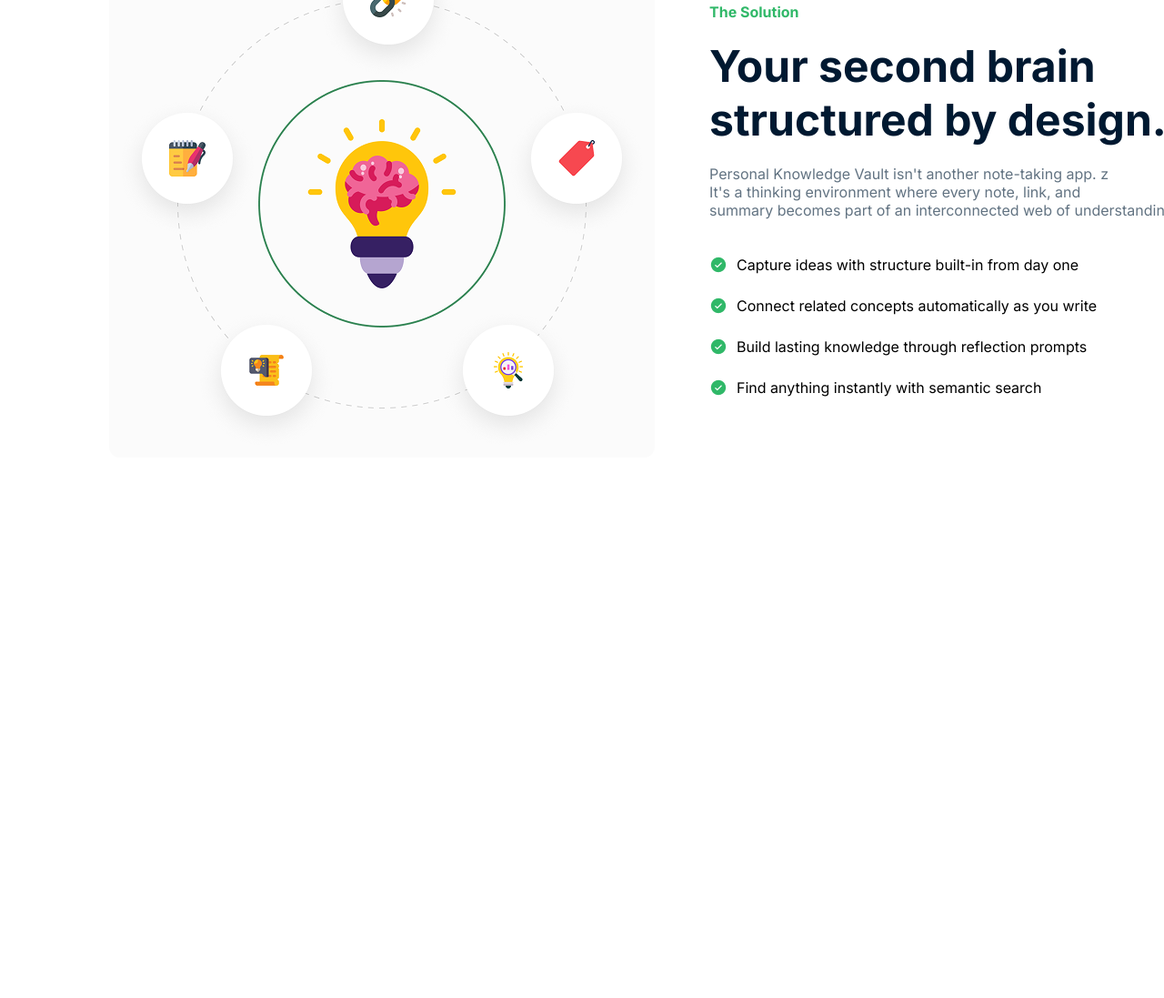
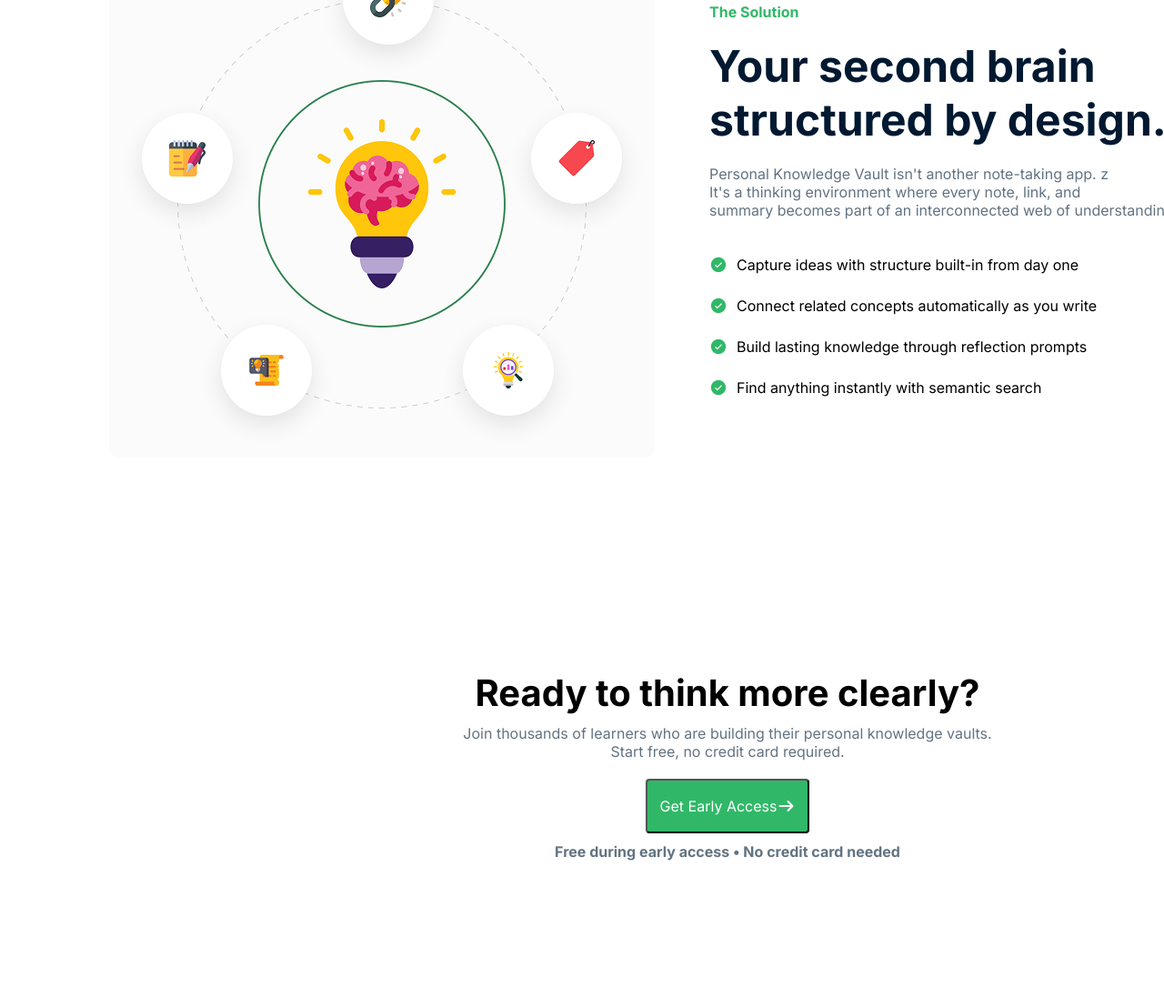
Before and after one commit to princegdmweb4102-tech/firstportfolio, a plain HTML site: page index.html in a window 1280 px wide. Shown: the part 1423-2520 px from the top of the page at 91% size. Before the commit the page ends 2120 px from the top, so only its background shows below. Drawn offline with Linux system fonts and the light colour scheme.

Commit message:
Challange section

```diff
--- a/index.html
+++ b/index.html
@@ -214,11 +214,31 @@
 
              </div>
 
+
+
+
            </div>
 
 
 
+ <div class="challangesection">
 
+   <div class="challangnote1">
+
+      <h1>Ready to think more clearly?</h1>
+      <p>Join thousands of learners who are building their personal knowledge vaults. <br>
+      Start free, no credit card required.</p>
+
+      <button class="topbutton2">Get Early Access<i class="fa-solid fa-arrow-right"></i></button>
+
+      <h2>Free during early access • No credit card needed</h2>
+
+
+   </div>
+
+
+
+ </div>
 
 
 
--- a/style/style.css
+++ b/style/style.css
@@ -329,6 +329,57 @@ button{
 
 }
 
+.challangesection{
+    width: 1600px;
+    height: 400px;
+}
+
+.challangnote1{
+    width: 1600px;
+    height: 100px;
+    text-align: center;
+    padding-top: 40px;
+}
+
+.challangnote1 h1{
+    font-size: 40px;
+    font-family: "Inter", sans-serif;
+    color: #000000;
+}
+
+.challangnote1 p{
+    font-size: 16px;
+    font-family: "Inter", sans-serif;
+    color: #627382;
+    margin-top: 10px;
+}
+
+.challangnote1 h2{
+    font-size: 16px;
+    font-family: "Inter", sans-serif;
+    color: #627382;
+    margin-top: 10px;
+}
+
+
+.challangnote1 button{
+    width: 180px;
+    height: 60px;
+    background-color: #30B868;
+    font-family: "Inter", sans-serif;
+    color: #FFFFFF;
+    margin-top: 20px;
+}
+
+
+.challangnote1button:hover{
+
+    background-color: #FFFFFF;
+    color: #000000;
+
+}
+
+
 
 
 
```
